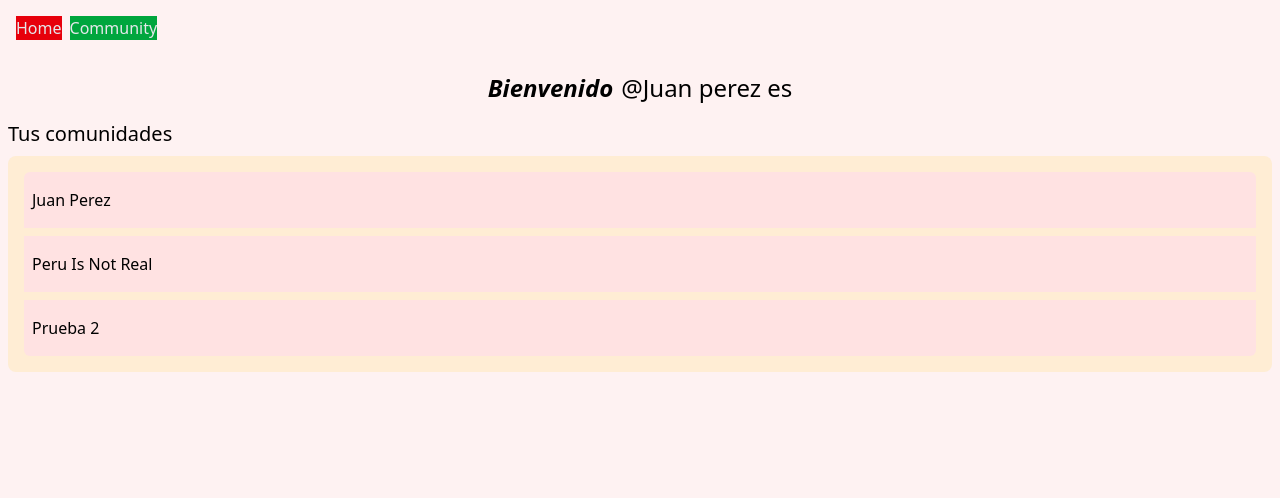
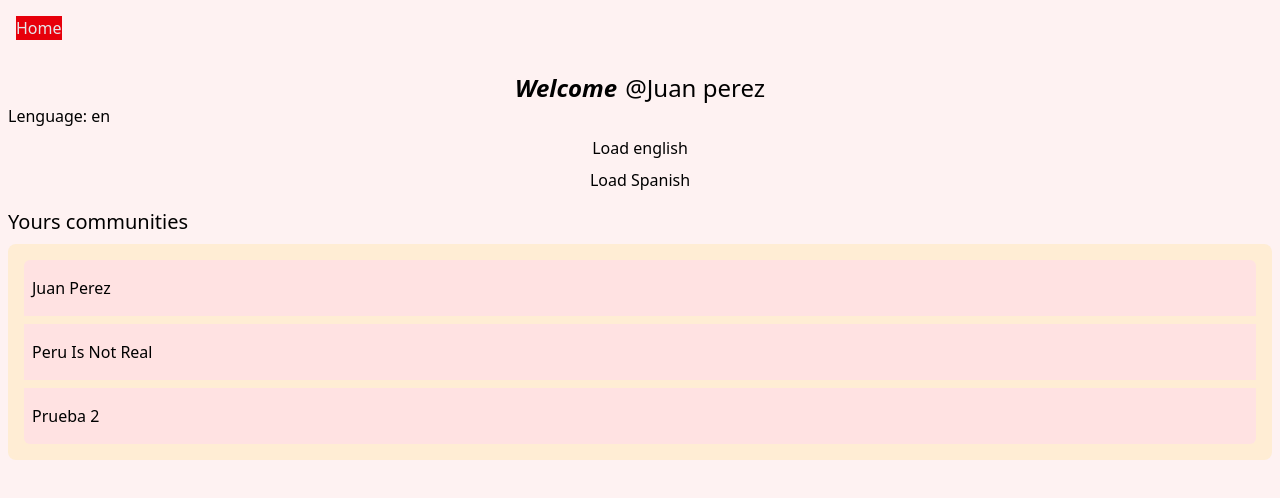
Before and after one commit to Mortadelo24/community-report-web-client, a Vue app: page / in a window 1280 px wide. Shown: the top 498 px of the page. Built offline with nearby package versions, Linux system fonts and the light colour scheme.

Commit message:
add lenguage buttons

```diff
--- a/src/App.vue
+++ b/src/App.vue
@@ -1,12 +1,18 @@
 <script setup lang="ts">
+  import {onBeforeMount} from 'vue'
+  import {useLenguageStore} from './stores/lenguage.ts'
 
+  const {loadLenguagePack} = useLenguageStore();
+
+  onBeforeMount(()=>{
+    loadLenguagePack("en");
+  })
 
 </script>
 
 <template>
   <nav class="flex gap-2 text-gray-200 p-4">
     <RouterLink to="/" class="bg-red-600">Home</RouterLink>
-    <RouterLink :to="{name: 'community', params: {id: '1'}}" class="bg-green-600">Community</RouterLink>
   </nav>
   <RouterView class="mx-2 my-4"></RouterView>
 
--- a/src/components/CommunityListItem.vue
+++ b/src/components/CommunityListItem.vue
@@ -1,10 +1,15 @@
 <script setup lang="ts">
   import type {Community} from '../apis/backend.ts'
+  import {router} from '../router/index.ts'
   const { community }  = defineProps<{community: Community}>();
+
+  const goToCommunity = () => {
+   router.push({name: 'community', params: {id: community.id}})
+  }
 </script>
 <template>
 
-    <div class="bg-red-100 px-2 py-4 last:rounded-b-md first:rounded-t-md">
+    <div @click="goToCommunity" class="bg-red-100 px-2 py-4 last:rounded-b-md first:rounded-t-md">
         <p class="capitalize">{{community.name}}</p>
 
     </div>
--- a/src/main.ts
+++ b/src/main.ts
@@ -1,4 +1,4 @@
-import { createApp } from 'vue'
+import { createApp} from 'vue'
 import { createPinia } from 'pinia'
 import { router } from './router/index'
 
--- a/src/stores/lenguage.ts
+++ b/src/stores/lenguage.ts
@@ -1,13 +1,22 @@
 import {defineStore} from 'pinia'
 import {ref} from 'vue'
-import es from '../lenguages/es.json'
+import defaultLenguagePack from '../lenguages/es.json'
+
+
+
 
 export const useLenguageStore = defineStore("lenguage", ()=>{
   const preference = ref("es");
-  const lenguagePack = ref(es);
+  const lenguagePack = ref(defaultLenguagePack);
+
+  const loadLenguagePack = async(lenguageCode: string) =>{
+    preference.value = lenguageCode;
+    lenguagePack.value = await import(`../lenguages/${lenguageCode}.json`);
+  }
 
   return {
     preference,
-    lenguagePack
+    lenguagePack,
+    loadLenguagePack
   }
 })
--- a/src/views/HomePage.vue
+++ b/src/views/HomePage.vue
@@ -18,11 +18,24 @@
     globalStore.loadCommunities();
   })
 
+  const loadEnglishLenguagePack = ()=>{
+  lenguageStore.loadLenguagePack("en");
+  }
+
+  const loadSpanishLenuagePack = () => {
+    lenguageStore.loadLenguagePack("es");
+  }
+
 </script>
 
 <template>
   <div>
-    <p class="flex flex-row flex-center font-medium text-2xl gap-2 justify-center flex-wrap"><span class="italic font-bold">{{lenguagePack["welcome"]}}</span> @{{name}} {{preference}}</p>
+    <p class="flex flex-row flex-center font-medium text-2xl gap-2 justify-center flex-wrap"><span class="italic font-bold">{{lenguagePack["welcome"]}}</span> @{{name}}</p>
+    <div class="flex flex-col gap-2">
+    <p>Lenguage: {{preference}}</p>
+    <button @click="loadEnglishLenguagePack">Load english</button>
+    <button @click="loadSpanishLenuagePack">Load Spanish</button>
+    </div>
     <div class="mt-4">
       <p class="text-xl font-medium">{{lenguagePack["communityListTitle"]}}</p>
         <div class="flex flex-col gap-2 bg-orange-100 mt-2 p-4 rounded-lg">
```
